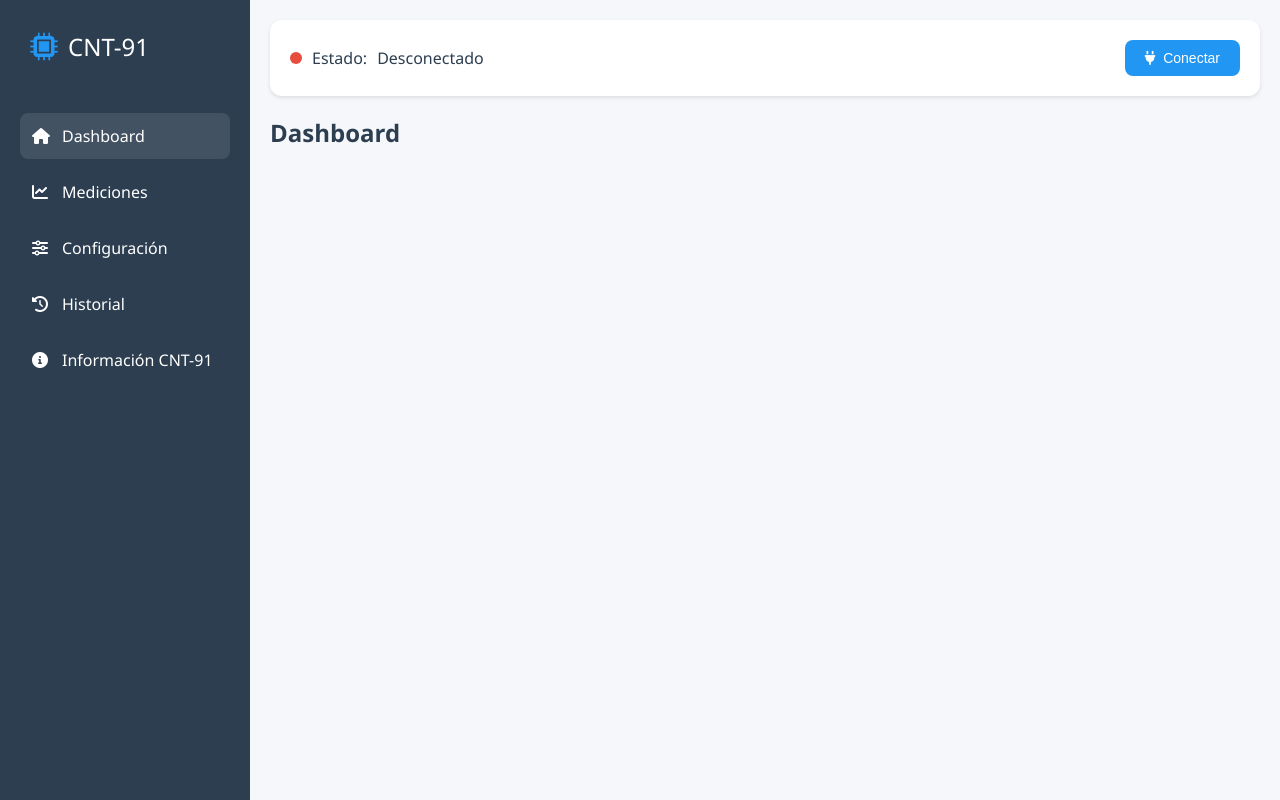
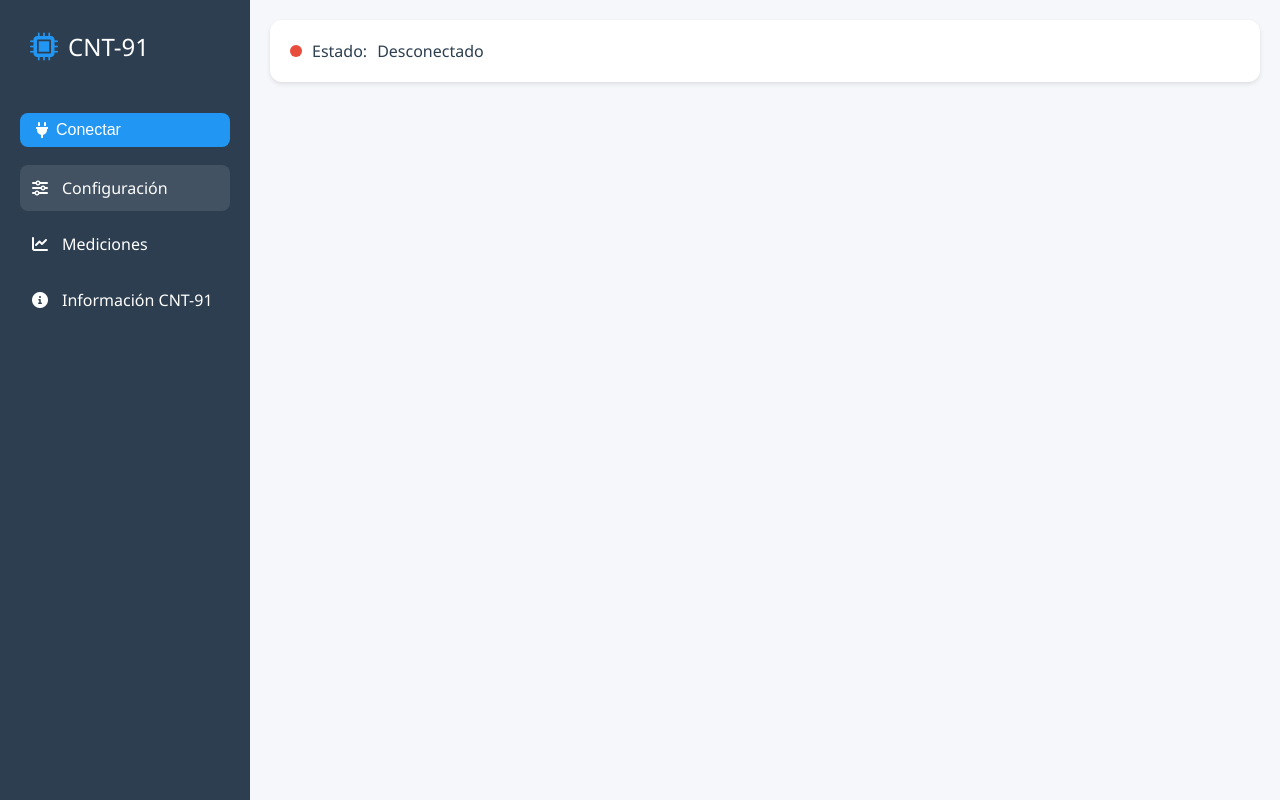
Before and after one commit to CarlosDar/TFG-CNT-91-Monitoring, a Flask app: page / in a window 1280 px wide. Run offline with Flask 2, Linux system fonts and the light colour scheme.

```diff
--- a/src/web/static/css/style.css
+++ b/src/web/static/css/style.css
@@ -356,3 +356,21 @@ header {
     border-color: #4a90e2;
     box-shadow: 0 0 0 2px rgba(74, 144, 226, 0.2);
 }
+
+/* Eliminando estilos de temperatura */
+
+.sidebar-connect-btn {
+    display: flex;
+    justify-content: flex-start;
+    margin: 18px 0 18px 0;
+}
+.sidebar-connect-btn .btn-primary {
+    width: 100%;
+    font-size: 1rem;
+    padding: 8px 0 8px 16px;
+    display: flex;
+    align-items: center;
+    justify-content: flex-start;
+    gap: 8px;
+    border-radius: 8px;
+}
--- a/src/web/templates/index.html
+++ b/src/web/templates/index.html
@@ -13,11 +13,14 @@
             <i class="fas fa-microchip"></i>
             <span>CNT-91</span>
         </div>
+        <div class="sidebar-connect-btn">
+            <button class="btn-primary" id="btn-conectar">
+                <i class="fas fa-plug"></i> Conectar
+            </button>
+        </div>
         <nav>
-            <a href="#" class="active" data-section="dashboard"><i class="fas fa-home"></i> Dashboard</a>
+            <a href="#" class="active" data-section="configuracion"><i class="fas fa-sliders-h"></i> Configuración</a>
             <a href="#" data-section="mediciones"><i class="fas fa-chart-line"></i> Mediciones</a>
-            <a href="#" data-section="configuracion"><i class="fas fa-sliders-h"></i> Configuración</a>
-            <a href="#" data-section="historial"><i class="fas fa-history"></i> Historial</a>
             <a href="#" data-section="info-cnt91"><i class="fas fa-info-circle"></i> Información CNT-91</a>
         </nav>
     </div>
@@ -28,19 +31,7 @@
                 <span class="status-indicator offline"></span>
                 Estado: <span id="estado-dispositivo">Desconectado</span>
             </div>
-            <div class="header-controls">
-                <button class="btn-primary" id="btn-conectar">
-                    <i class="fas fa-plug"></i> Conectar
-                </button>
-            </div>
         </header>
-
-        <div id="dashboard-section" class="content-section active">
-            <h2>Dashboard</h2>
-            <div class="dashboard-grid">
-                <!-- El dashboard está vacío -->
-            </div>
-        </div>
 
         <div id="info-cnt91-section" class="content-section">
             <div class="info-container">
```
Also changed, not shown: src/web/static/js/main.js (+8 -27 lines).
